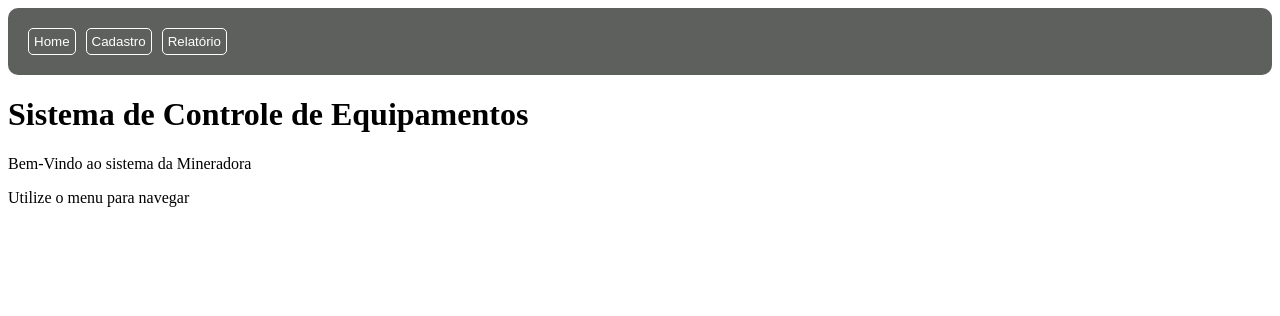
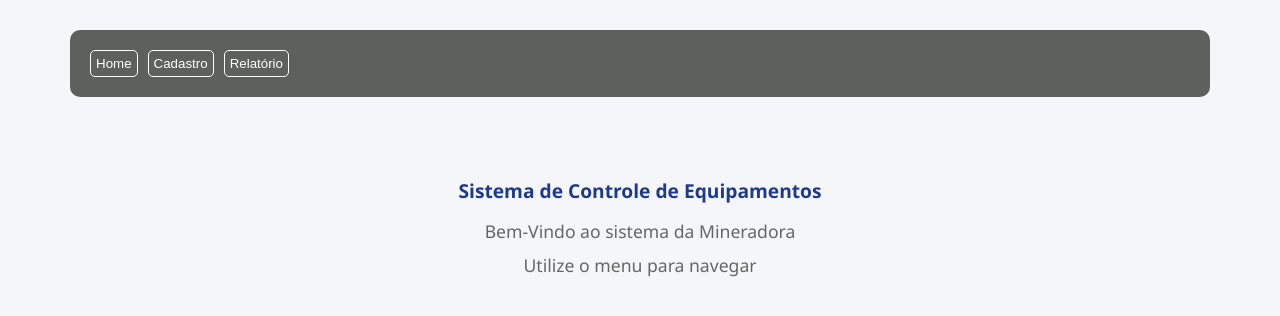
Before and after one commit to pedroolivsz/sistema-mineradora, a React (Vite) app: page / in a window 1280 px wide. Shown: the top 316 px of the page. Built offline with nearby package versions, Linux system fonts and the light colour scheme.

Commit message:
style: add app style

```diff
--- a/src/App.css
+++ b/src/App.css
@@ -0,0 +1,102 @@
+* {
+    margin: 0;
+    padding: 0;
+    box-sizing: border-box;
+}
+
+body {
+    font-family: "Segoe UI", sans-serif;
+    background-color: #f4f6f9;
+    color: #333;
+}
+
+.container {
+    max-width: 1200px;
+    margin: 0 auto;
+    padding: 30px;
+}
+
+.home {
+    text-align: center;
+    margin-top: 80px;
+}
+
+.home h1 {
+    font-size: 1.2rem;
+    color: #1e3a8a;
+    margin-bottom: 15px;
+}
+
+.home p {
+    font-size: 1.1rem;
+    color: #666;
+    margin-bottom: 10px;
+}
+
+.container-equipamentos {
+    max-width: 500px;
+    margin: 50px auto;
+    background: white;
+    padding: 30px;
+    border-radius: 12px;
+    box-shadow: 0px 4px 15px rgba(0, 0, 0, 0.1);
+
+    display: flex;
+    flex-direction: column;
+    gap: 15px;
+}
+
+.container-equipamentos h1 {
+    text-align: center;
+    color: #1e3a8a;
+    margin-bottom: 10px;
+}
+
+.container-equipamentos label {
+    font-weight: 700;
+}
+
+.container-equipamentos input {
+    padding: 12px;
+    border: 1px solid #d1d5db;
+    border-radius: 8px;
+    font-size: 1rem;
+    transition: 0.3s;
+}
+
+.container-equipamentos input:focus {
+    outline: none;
+    border-color: #2563eb;
+    box-shadow: 0 0 5px rgba(37, 99, 235, 0.3);
+}
+
+.container-equipamentos button {
+    background-color: #2563eb;
+    color: white;
+    border: none;
+    padding: 12px;
+    border-radius: 8px;
+    cursor: pointer;
+    font-size: 1rem;
+    font-weight: 600;
+    transition: 0.3s;
+}
+
+.container-equipamentos button:hover {
+    background-color: #1d4ed8;
+}
+
+.relatorio {
+    max-width: 900px;
+    margin: 40px auto;
+}
+
+.relatorio h1 {
+    color: #1e3a8a;
+    margin-bottom: 20px;
+}
+
+.relatorio p {
+    margin-bottom: 20px;
+    font-size: 1.1rem;
+}
```
